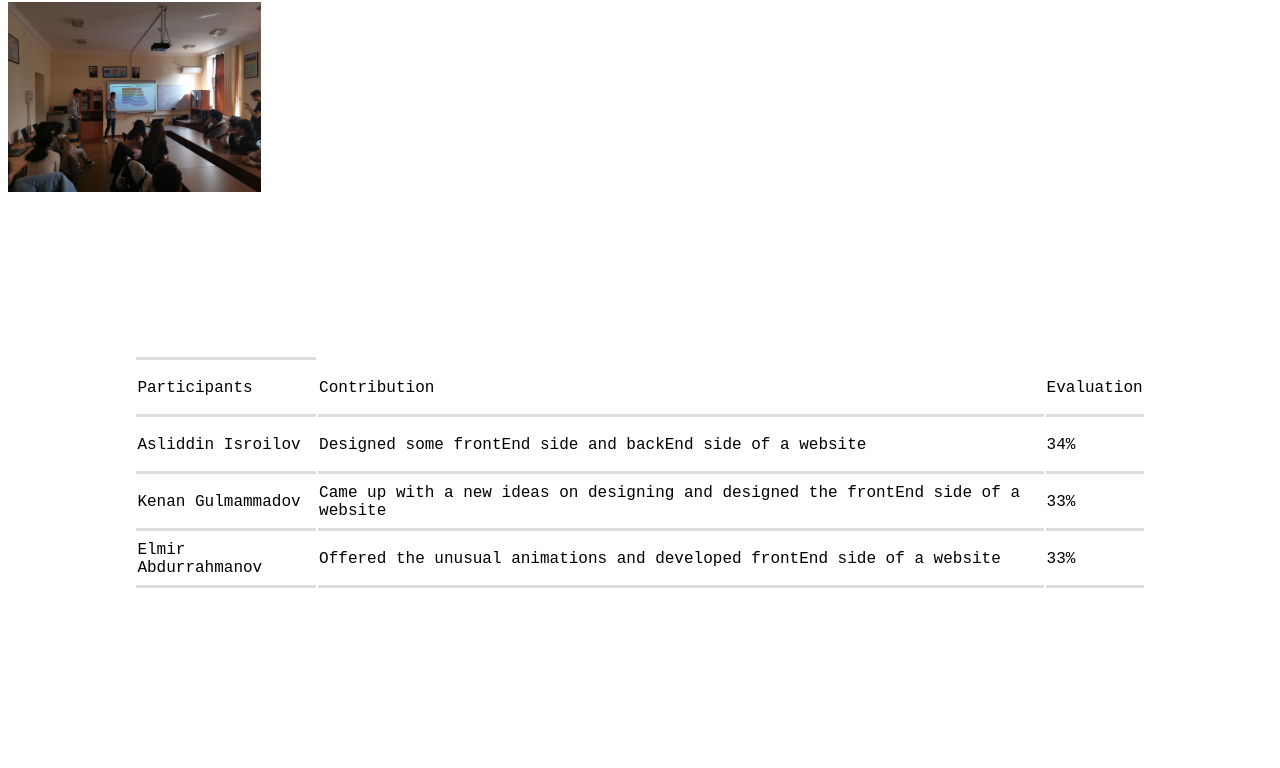
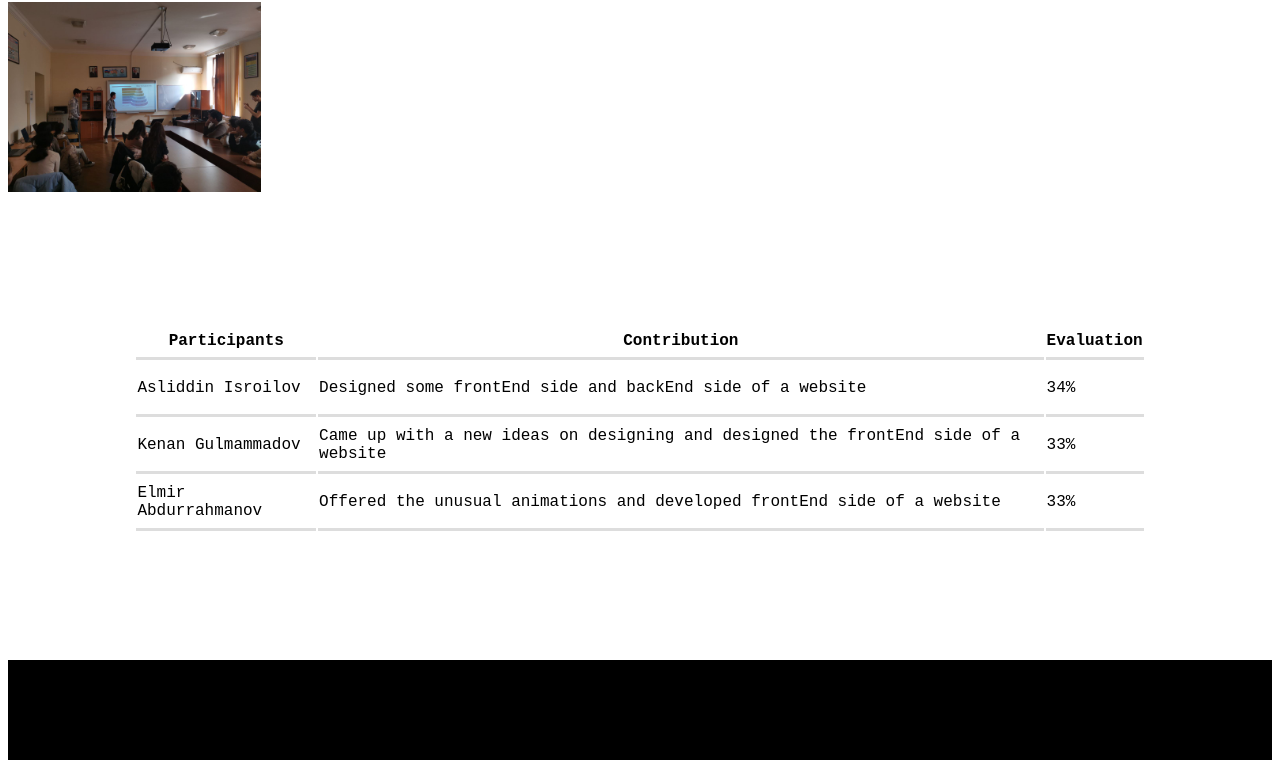
Before and after one commit to asroilf/dev-AIi.github.io, a plain HTML site: page index.html in a window 1280 px wide. Shown: the part 4200-4968 px from the top of the page. Before the commit the page ends 4925 px from the top, so only its background shows below. Drawn offline with Linux system fonts and the light colour scheme.

Commit message:
Update index.html
some more changes

```diff
--- a/index.html
+++ b/index.html
@@ -110,12 +110,11 @@
 
         <div id="evaluation">
             <table>
-                <th>
-                    <tr>
-                    <td>Participants</td>
-                    <td>Contribution</td>
-                    <td>Evaluation</td></tr>
-                </th>
+                <tr>
+                    <th>Participants</th>
+                    <th>Contribution</th>
+                    <th>Evaluation</th>
+                </tr>
                 <tr>
                     <td>Asliddin Isroilov</td>
                     <td>Designed some frontEnd side and backEnd side of a website</td>
@@ -134,7 +133,9 @@
             </table>
         </div>
         <footer>
-            <div class=""></div>
+            <div class="foot">
+
+            </div>
         </footer>
     </body>
 </html>
```
